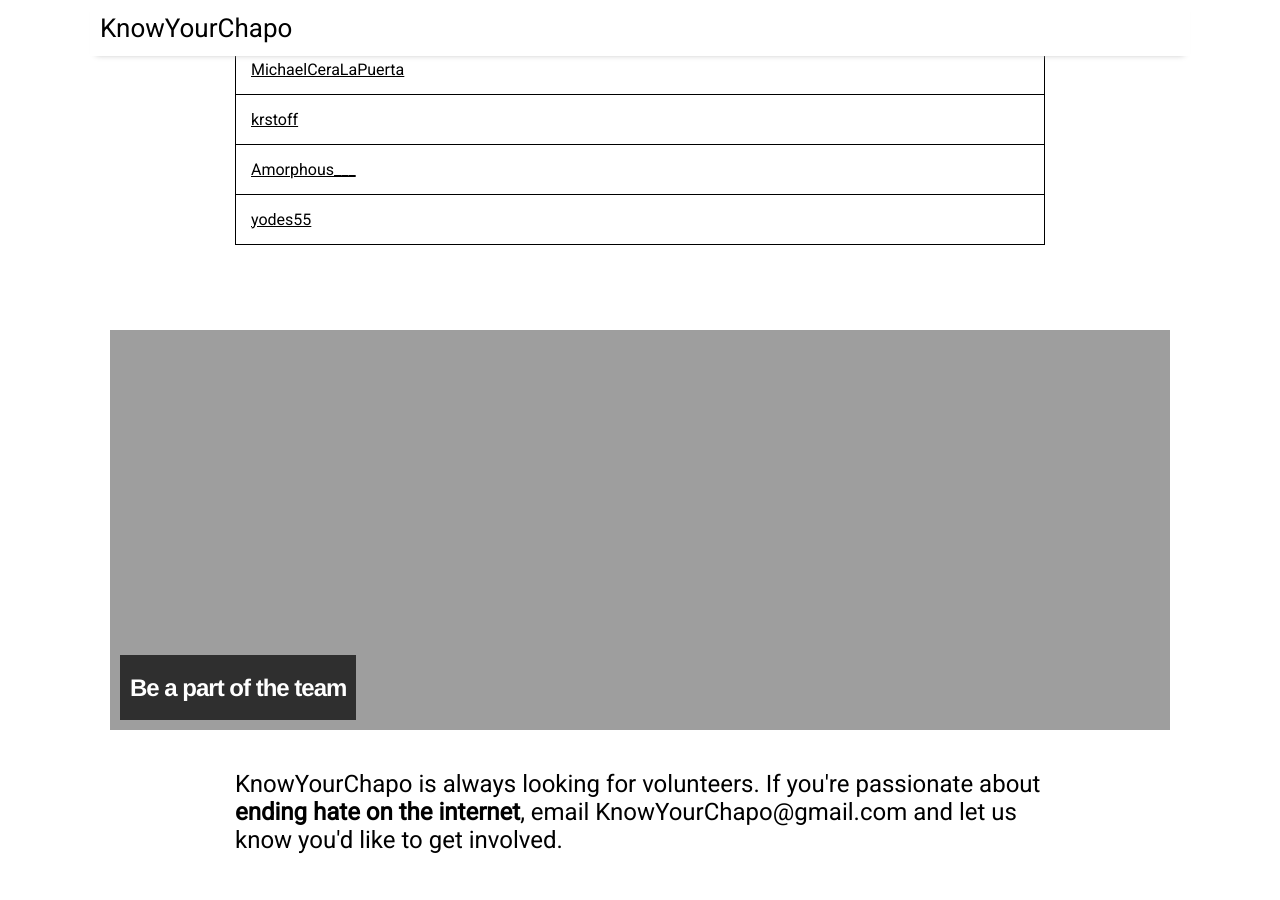
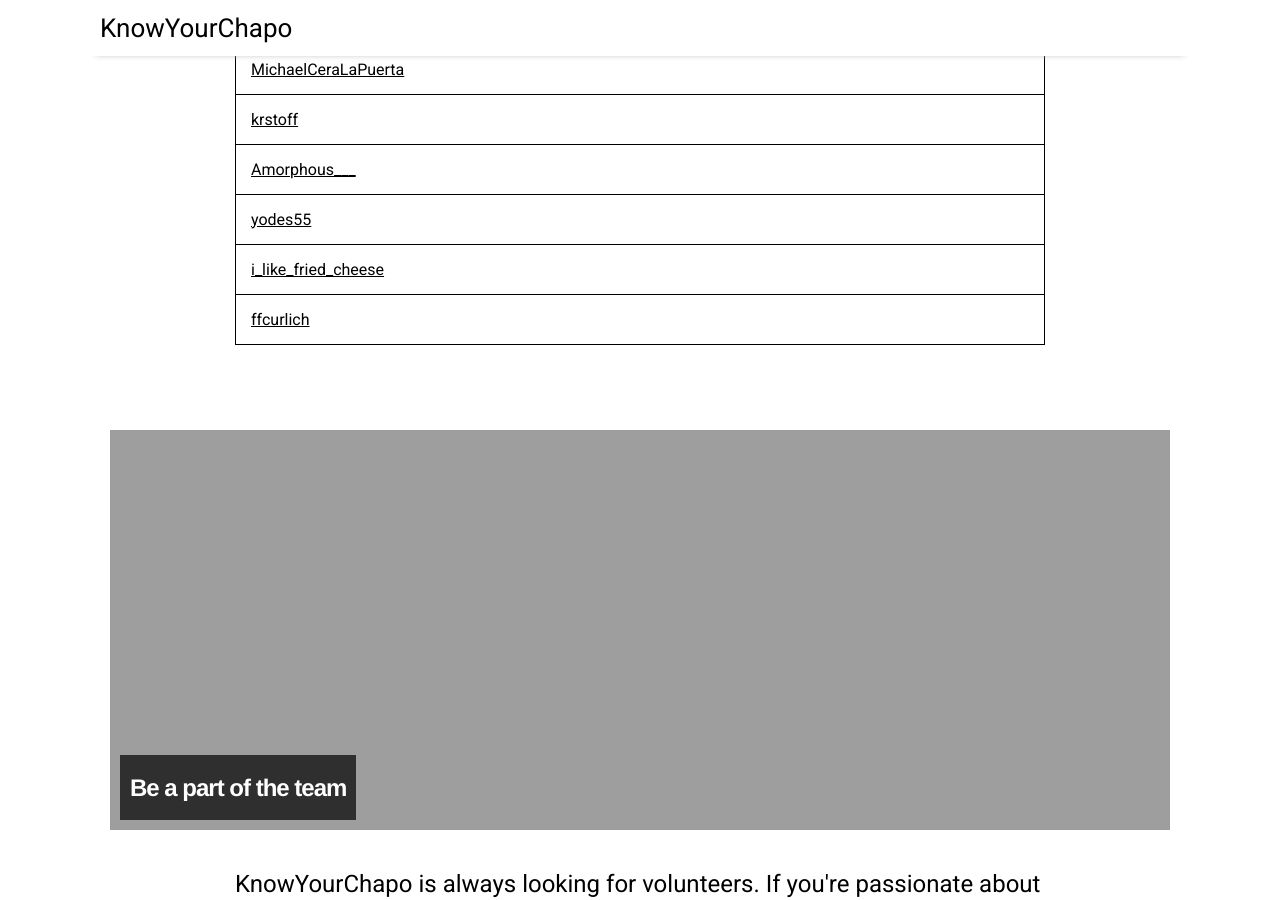
Before and after one commit to KnowYourChapo/KnowYourChapo.github.io, a Jekyll site: the page built from index.md, in a window 1280 px wide and 900 px high, scrolled down 2953 px. Built offline with Jekyll 4.4.1, drawn with Linux system fonts in a browser that asks for light colours; nearby versions of some CDN libraries; the list of posts is cut into pages by our own code.

Commit message:
new posters

```diff
--- a/_data/chapolist.json
+++ b/_data/chapolist.json
@@ -159,6 +159,14 @@
         {
             "name": "yodes55",
             "notes": ""
+        },
+        {
+            "name": "i_like_fried_cheese",
+            "notes": ""
+        },
+        {
+            "name": "ffcurlich",
+            "notes": ""
         }
     ]
 }
```
